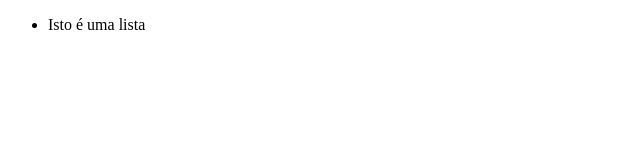
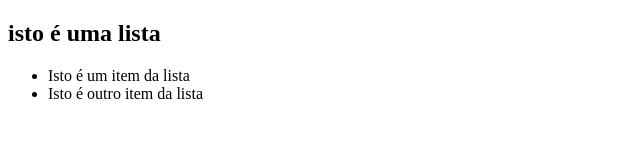
Before and after one commit to Octaviofir/exemplo-sess-o-01-04_ocf, a plain HTML site: page index.html in a window 1280 px wide. Shown: the whole page, without its empty margins (0-640 px from the left). Drawn offline with Linux system fonts and the light colour scheme.

Commit message:
adicionei elementos à lista

```diff
--- a/index.html
+++ b/index.html
@@ -4,8 +4,10 @@
     </head>
 <body>
     <div>
+        <h2>isto é uma lista</h2>
         <ul>
-            <li>Isto é uma lista</li>
+            <li>Isto é um item da lista</li>
+            <li>Isto é outro item da lista </li>
         </ul>
     </div>
 
```
